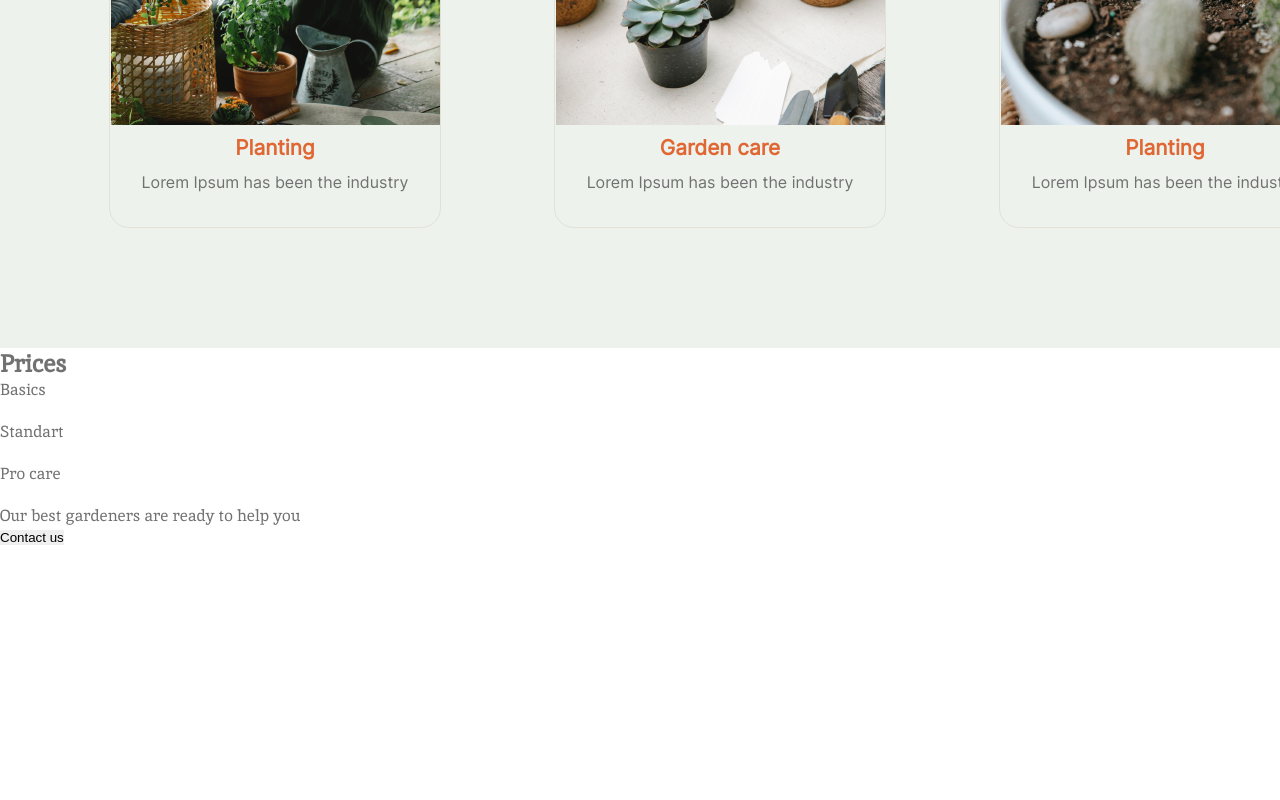
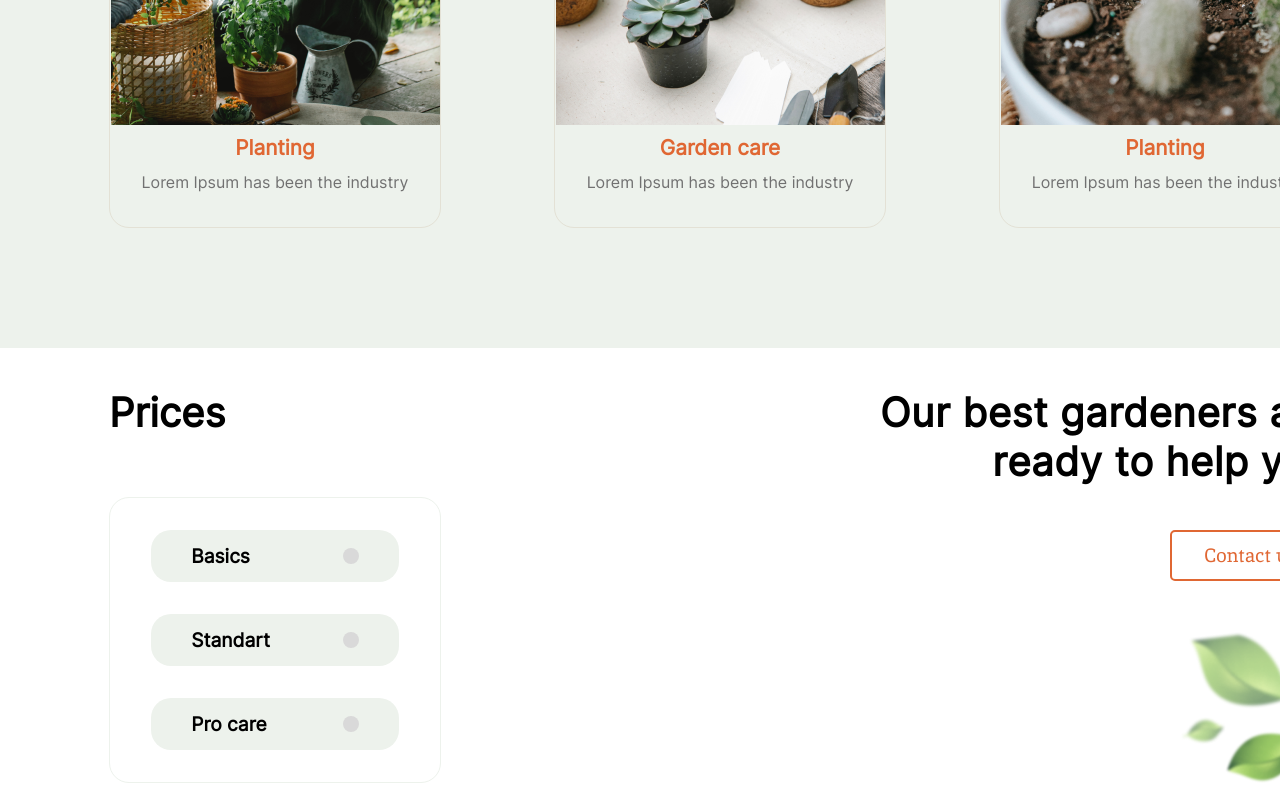
Before and after one commit to IvanLomovtsev/Plants, a website built with webpack: page src/index.html in a window 1280 px wide. Shown: the part 2282-3082 px from the top of the page. Before the commit the page ends 2829 px from the top, so only its background shows below. Built offline with nearby package versions, Linux system fonts and the light colour scheme.

Commit message:
feat: create prices-block

```diff
--- a/src/index.html
+++ b/src/index.html
@@ -122,32 +122,45 @@
                         <p class="choice-rate-p">
                             Basics
                         </p>
-                        <button class="choice-rate-button"></button>
+                        <div class="choice-rate-button"></div>
                     </div>
                     <div class="choice-rate">
                         <p class="choice-rate-p">
                             Standart
                         </p>
-                        <button class="choice-rate-button"></button>
+                        <div class="choice-rate-button"></div>
                     </div>
                     <div class="choice-rate">
                         <p class="choice-rate-p">
                             Pro care
                         </p>
-                        <button class="choice-rate-button"></button>
+                        <div class="choice-rate-button"></div>
                     </div>
                 </div>
             </div>
             <div class="prices-help">
                 <p class="prices-help-p">Our best <span class="green-word">gardeners</span> are ready to help you</p>
-                <form>
-                    <button class="prices-help-button">Contact us</button>
+                <form class="prices-help-button">
+                    <button>Contact us</button>
                 </form>
-                <div class="prices-help">
+                <div class="prices-help-picture">
 
                 </div>
             </div>
         </div>
     </section>
+    <section class="contacts">
+        <div class="contacts-block containeer">
+            <div class="contacts-picture">
+
+            </div>
+            <div class="contacts-h2">
+
+            </div>
+            <div class="">
+
+            </div>
+        </div>
+    </section>
 </body>
 </html>
--- a/src/styles/layout/_prices.scss
+++ b/src/styles/layout/_prices.scss
@@ -1,2 +1,117 @@
 @use '../abstracts/mixins' as *;
 @use '../abstracts/variables';
+
+$color-prices: #000000;
+$color-primary: #EDF2EC;
+$color-choice-rate-button: #D9D9D9;
+$padding-prices: 40px;
+$width-prices-choice: 27%;
+$width-choice: 100%;
+$width-choice-rate: 75%;
+
+$font-size-prices-h2: 2.5rem;
+$margin-choice-rate: 32px;
+$border-radius-choice-rate: 20px;
+$margin-prices-h2: 60px;
+$border-radius-choice: 20px;
+$padding-choice-rate-p: 14px;
+$font-size-choice-rate-p: 1.2rem;
+$border-radius-choice-rate-button: 50%;
+$margin-choice-rate-button: 40px;
+$size-choice-rate-button: 16px;
+$width-prices-help-p: 70%;
+$size-prices-help-p: 2.5rem;
+$letter-spacing-prices-help-p: 0.6px;
+$width-prices-help-picture: 152px;
+$height-prices-help-picture: 175px;
+
+
+.prices {
+    background: variables.$color-secondary;
+    font-family: Inter;
+    .containeer {
+        @include containeer;
+    }
+    .prices-block {
+        display: flex;
+        flex-wrap: wrap;
+        justify-content: space-between;
+        padding-top: $font-size-prices-h2;
+        .prices-choice {
+            width: $width-prices-choice;
+            margin: 0;
+            display: flex;
+            flex-direction: column;
+            align-items: flex-start;
+            .prices-h2 {
+                margin: 0 0 $margin-prices-h2;
+                font-size: $font-size-prices-h2;
+                color: $color-prices;
+            }
+            .choice {
+                width: 100%;
+                margin: 0;
+                border-radius: $border-radius-choice;
+                border: 1px solid $color-primary;
+                .choice-rate {
+                    display: flex;
+                    flex-direction: wrap;
+                    justify-content: space-between;
+                    align-items: center;
+                    width: $width-choice-rate;
+                    margin-top: $margin-choice-rate;
+                    border-radius: $border-radius-choice;
+                    background-color: $color-primary;
+                    .choice-rate-p {
+                        margin: 0;
+                        color: $color-prices;
+                        font-weight: 700;
+                        font-size: $font-size-choice-rate-p;
+                        padding: $padding-choice-rate-p 0 $padding-choice-rate-p calc($padding-choice-rate-p*2.86);
+                    }
+                    .choice-rate-button {
+                        border-radius: $border-radius-choice-rate-button;
+                        margin: 0;
+                        margin-right: $margin-choice-rate-button;
+                        width: $size-choice-rate-button;
+                        height: $size-choice-rate-button;
+                        background-color: $color-choice-rate-button;
+                    }
+                }
+                .choice-rate:last-child {
+                    margin-bottom: $margin-choice-rate;
+                }
+            }
+        }
+        .prices-help {
+            margin: 0;
+            display: flex;
+            flex-direction: column;
+            align-items: flex-end;
+            .prices-help-p {
+                width: $width-prices-help-p;
+                margin: 0;
+                font-weight: 700;
+                text-align: right;
+                font-size: $size-prices-help-p;
+                letter-spacing: $letter-spacing-prices-help-p;
+                color: $color-prices;
+
+            }
+            .prices-help-button {
+                margin: 44px 0;
+                button {
+                    @include button;
+                    background-color: variables.$color-secondary;
+                }
+            }
+            .prices-help-picture {
+                width: $width-prices-help-picture;
+                height: $height-prices-help-picture;
+                margin: 0;
+                background-image: url("../images/leafs.png");
+                background-size: cover;
+            }
+        }
+    }
+}
--- a/src/styles/main.scss
+++ b/src/styles/main.scss
@@ -5,4 +5,5 @@
 @use './layout/welcome';
 @use './layout/about';
 @use './layout/service';
+@use './layout/prices';
 @use './pages/plants';
```
Also changed, not shown: dist/assets/fonts/Inika-Regular.f6070be6afb8b3a246e6.ttf (deleted), dist/assets/fonts/Inter-Regular.e89cb19905e7db5591b0.ttf (deleted), dist/assets/images/garden_care.a1c9cf95d0078049100f.png (deleted), dist/assets/images/garden_care2.e6fae1603b1b8a0d78df.png (deleted), dist/assets/images/houseplant.c5363f0702cf2abd2480.png (deleted), dist/assets/images/lawn_care.24c8fb01b6cc44e874e9.png (deleted), dist/assets/images/leafs.b9dd92ea2309476a5e44.png (deleted), dist/assets/images/logo_vector.d1a1804151b02e798511.png (deleted), dist/assets/images/planting.d856add3b2df53c958a9.png (deleted), dist/assets/images/planting_2.fcc98b6aaf482d4b6f24.png (deleted), dist/assets/images/planting_3.ac70c26cd9787a066d3c.png (deleted), dist/index.html (deleted), src/images/contact_woman.png (added), 2 other files.
